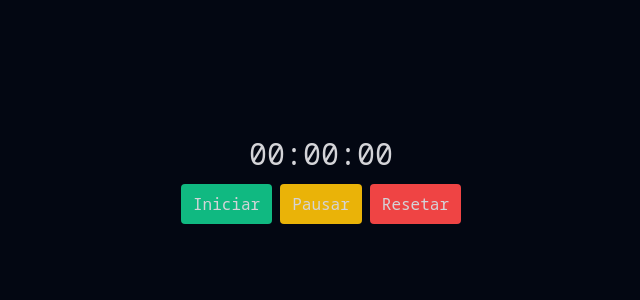
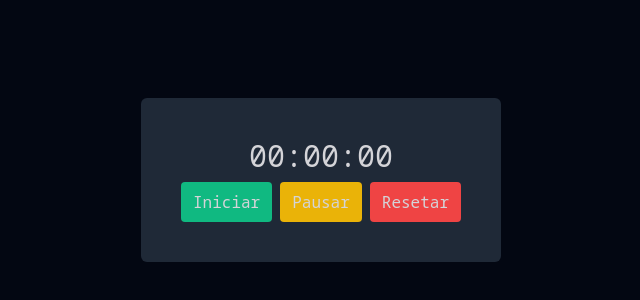
Before and after one commit to luizpaulo2005/cronometro_cpwi, a plain HTML site: page index.html in a window 1280 px wide. Shown: the part 220-520 px from the top of the page, without its empty margins (319-959 px from the left). Drawn offline with nearby package versions, Linux system fonts and the light colour scheme.

Commit message:
background element

```diff
--- a/index.html
+++ b/index.html
@@ -16,11 +16,13 @@
 
   </head>
   <body class="w-screen h-screen bg-gray-950 text-zinc-300 flex flex-col gap-3 items-center justify-center">
-    <span id="relogio" class="text-3xl">00:00:00</span>
-    <div class="flex gap-2">
-      <button id="startButton" class="rounded px-3 py-2 bg-emerald-500 transition-colors hover:bg-emerald-700 disabled:bg-emerald-700">Iniciar</button>
-      <button id="pauseButton" class="rounded px-3 py-2 bg-yellow-500 transition-colors hover:bg-yellow-700">Pausar</button>
-      <button id="resetButton" class="rounded px-3 py-2 bg-red-500 transition-colors hover:bg-red-700">Resetar</button>
+    <div class="bg-gray-800 rounded-md p-10 flex flex-col gap-2 justify-center">
+      <span id="relogio" class="text-3xl text-center">00:00:00</span>
+      <div class="flex gap-2">
+        <button id="startButton" class="rounded px-3 py-2 bg-emerald-500 transition-colors hover:bg-emerald-700 disabled:bg-emerald-700">Iniciar</button>
+        <button id="pauseButton" class="rounded px-3 py-2 bg-yellow-500 transition-colors hover:bg-yellow-700">Pausar</button>
+        <button id="resetButton" class="rounded px-3 py-2 bg-red-500 transition-colors hover:bg-red-700">Resetar</button>
+      </div>
     </div>
     <script src="./script.js"></script>
   </body>
```
